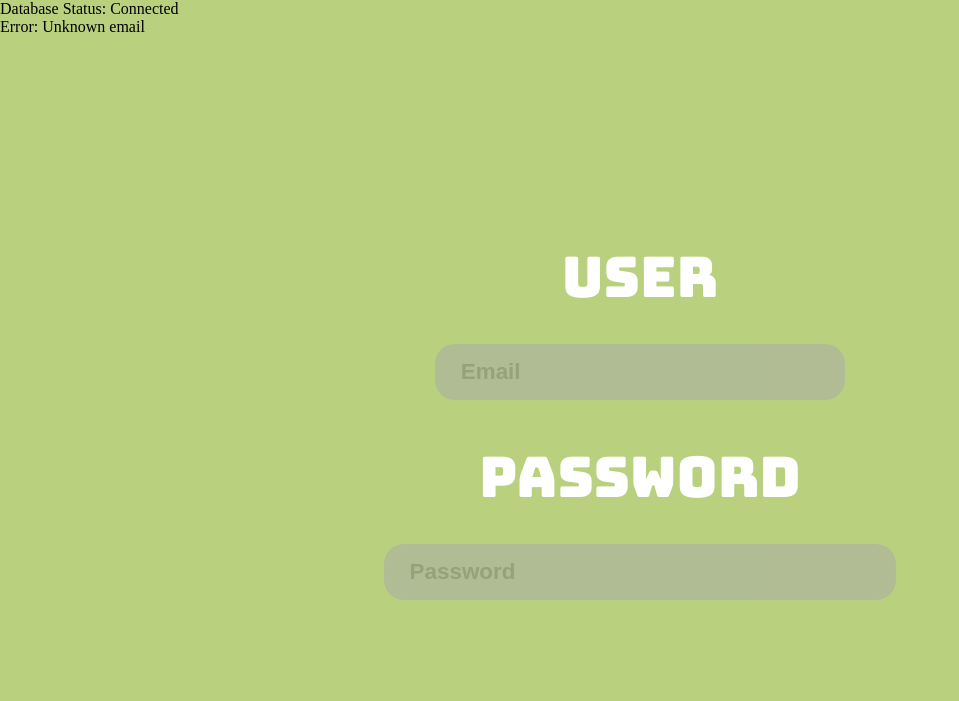
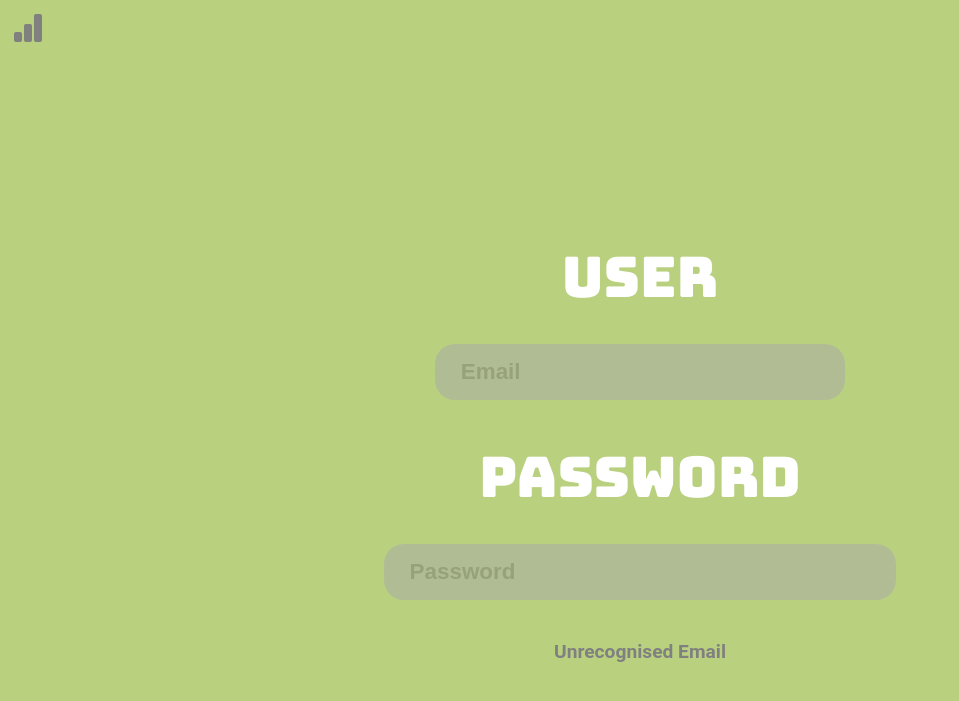
Before and after one commit to Samdvich/CompUI, a PHP site: page /login.php in a window 1280 px wide. Shown: the top 701 px of the page, without its empty margins (0-959 px from the left). Run offline with PHP 8.4, Linux system fonts and the light colour scheme; tables that the repository leaves empty or names only in its code hold one stand-in row (values such as "Sample post").

Commit message:
Polishing the login page
- Bootstrap icons added to show database connection
- Login error message moved to under the login form (with font styling)
- Login error message fades after a 10 second delay
- Error messages no longer stored together to be used for debugging, now just for users

```diff
--- a/login.php
+++ b/login.php
@@ -4,14 +4,12 @@
   $password = "Password1";
   $DB_Name = "spage65_CompUI"; # Using 2020 PHP Default BCRYPT Hash = password_hash($password, PASSWORD_BCRYPT)
 
-  unset($ffs_variable);
-
   $conn = new mysqli($servername, $username, $password, $DB_Name); # Connection
 
   if ($conn->connect_error) # Testing Connection
-    {die("Not Connected: <br>" . $conn->connect_error);}
+    {$database_status = '<svg class="bi bi-bar-chart" width="2em" height="2em" viewBox="0 0 16 16" fill="currentColor" xmlns="http://www.w3.org/2000/svg"><path fill-rule="evenodd" d="M4 11H2v3h2v-3zm5-4H7v7h2V7zm5-5h-2v12h2V2zm-2-1a1 1 0 00-1 1v12a1 1 0 001 1h2a1 1 0 001-1V2a1 1 0 00-1-1h-2zM6 7a1 1 0 011-1h2a1 1 0 011 1v7a1 1 0 01-1 1H7a1 1 0 01-1-1V7zm-5 4a1 1 0 011-1h2a1 1 0 011 1v3a1 1 0 01-1 1H2a1 1 0 01-1-1v-3z" clip-rule="evenodd"/></svg>';}
   else
-    {$database_variable = "Connected";}
+    {$database_status = '<svg class="bi bi-bar-chart-fill" width="2em" height="2em" viewBox="0 0 16 16" fill="currentColor" xmlns="http://www.w3.org/2000/svg"><rect width="4" height="5" x="1" y="10" rx="1"/><rect width="4" height="9" x="6" y="6" rx="1"/><rect width="4" height="14" x="11" y="1" rx="1"/></svg>';}
 ?>
 
 <!DOCTYPE HTML>
@@ -21,8 +19,6 @@
   </head>
 
     <?php
-      $ffs_variable = "";
-
       if ($secure = $conn->prepare('SELECT userID, house, type, password FROM accounts WHERE email = ?')) // prevent SQL injection
         {$secure->bind_param('s', $_POST['user-field']); /* s = string, i = int, b = blob */ $secure->execute(); /* run the query */ $secure->store_result();
         if ($secure->num_rows > 0) /* if there is a result */
@@ -30,16 +26,15 @@
           if (password_verify($_POST['password-field'], $password))
             {session_start(); $_SESSION['loggedin'] = TRUE; $_SESSION['name'] = $_POST['user-field']; $_SESSION['id'] = $id; $_SESSION['house'] = $house; $_SESSION['type'] = $type; header('Location: index.php');}
           else
-            {$ffs_variable = 'Error: Incorrect password';}}
+            {$ffs_variable = 'Incorrect Password';}}
         else
-          {$ffs_variable = 'Error: Unknown email';}}
+          {$ffs_variable = 'Unrecognised Email';}}
       else
-        {$ffs_variable = 'Error: Service outage';}
+        {$ffs_variable = 'Service Outage';}
     ?>
 
-    <p class='error-info'>
-      Database Status: <?php echo $database_variable; ?><br><?php echo $ffs_variable; ?>
-    </p>
+    <div class='database_status'><?php echo $database_status; ?></div>
+    <div class='ffs_variable'><?php echo $ffs_variable; ?></div>
 
     <form method='POST' class='login-form' action='<?php echo htmlspecialchars($_SERVER["PHP_SELF"]);?>'>
       <input type='text' class='user-field' name='user-field' id='user-field' placeholder="Email" maxlength='20' method='POST'>
@@ -54,6 +49,8 @@
 
       @keyframes boing { from {margin-top: 0;} 50% {margin-top: 2%;} to {margin-top: 0;} }
 
+      @keyframes fade { from {opacity: 100%;} to {opacity: 0;} }
+
       html { display: grid; height: 100%; width: 100%; background-color: #B9D07F; }
 
       body { display: grid; grid-template-columns: 30% 40% 30%; grid-template-rows: auto 50% 20%; margin: 0; padding: 0; }
@@ -63,8 +60,6 @@
       .login-form { display: grid; grid-column: 2; grid-row: 2; grid-template-rows: 40% 10% 40%; grid-template-columns: auto; }
 
       .login-submit { display: none; }
-
-      .error-info { display: grid; grid-column: 1; grid-row: 1; margin: 0; }
 
       .user-label, .password-label { display: grid; grid-column: 1; margin: auto; margin-top: 0; font-family: 'Bungee'; color: white; font-size: 350%;}
 
@@ -79,6 +74,10 @@
       .user-field {grid-row: 1; width: 70%;}
 
       .password-field {grid-row: 3; width: 90%;}
+
+      .database_status { grid-row: 1; grid-column: 1; margin: 0; padding: 3%; color: gray; }
+
+      .ffs_variable { grid-row: 3; grid-column: 2; margin: auto; margin-top: 0; font-family: Roboto; font-weight: 600; color: gray; font-size: 120% ; animation-name: fade; animation-delay: 10s ; animation-duration: 5s; animation-iteration-count: 1; animation-fill-mode: forwards; }
     </style>
   </body>
 </html>
```
